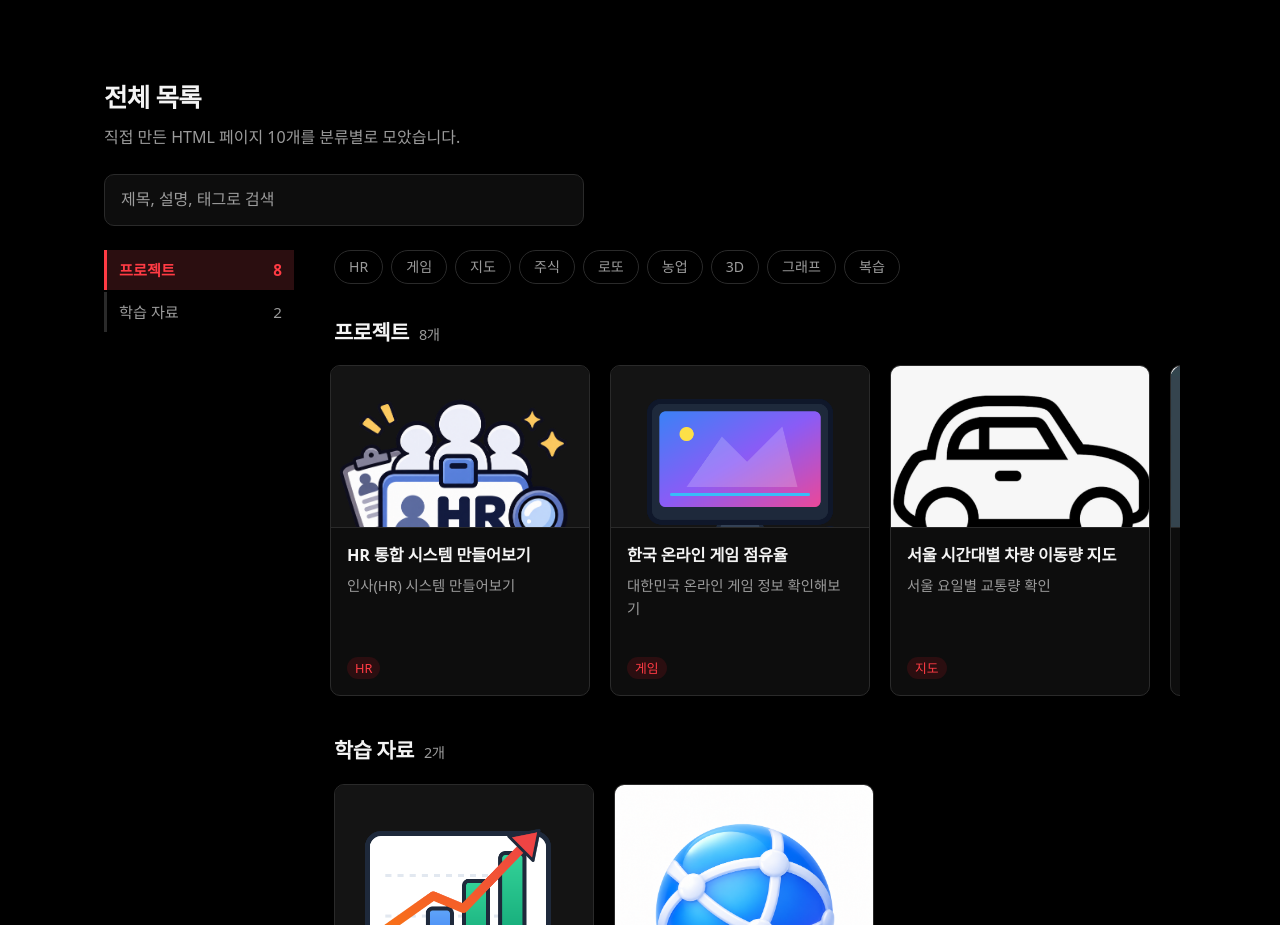
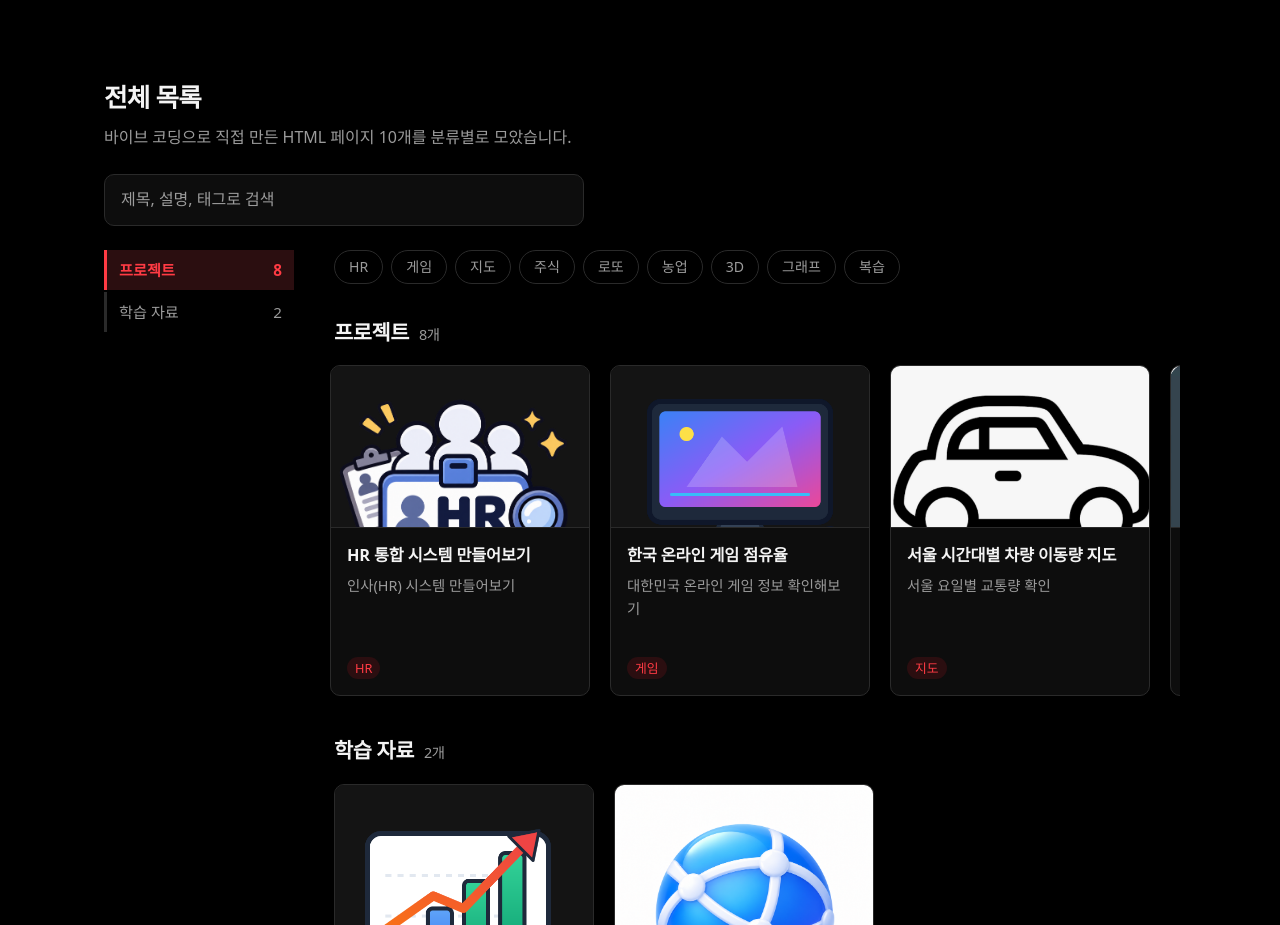
Before and after one commit to LeesuY008/LeesuY008.github.io, a plain HTML site: page index.html in a window 1280 px wide. Shown: the part 1100-2025 px from the top of the page. Drawn offline with Linux system fonts and the light colour scheme; a web font is replaced by a local one.

Commit message:
Update index.html

```diff
--- a/index.html
+++ b/index.html
@@ -197,7 +197,7 @@
 
 <div class="top" id="all">
   <h2>전체 목록</h2>
-  <p>직접 만든 HTML 페이지 <span id="total"></span>개를 분류별로 모았습니다.</p>
+  <p>바이브 코딩으로 직접 만든 HTML 페이지 <span id="total"></span>개를 분류별로 모았습니다.</p>
   <input class="search" id="search" type="search" placeholder="제목, 설명, 태그로 검색" aria-label="검색">
 </div>
 
```
